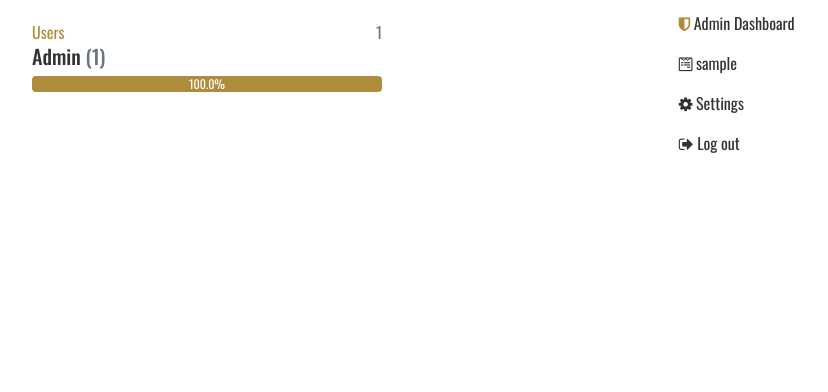
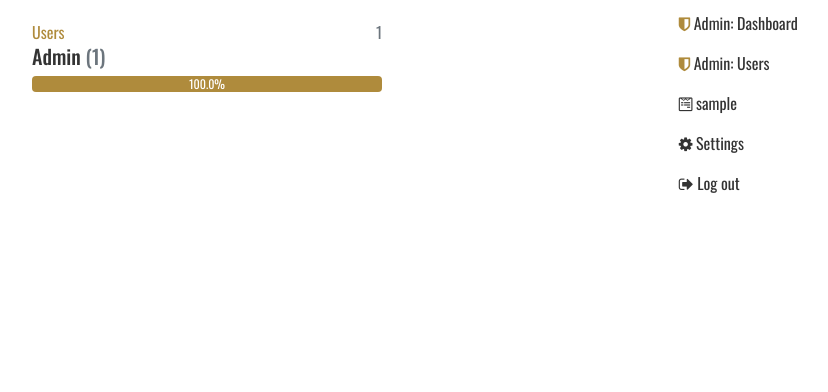
Before and after one commit to nushkovg/flexio, a Flask app: page /admin in a window 1280 px wide, after a click that opens the changed part. Shown: the part 56-448 px from the top of the page, without its empty margins (433-1261 px from the left). Run offline with Flask 2, Linux system fonts and the light colour scheme; the visitor is signed in with stand-in values (Sample User, id 1); data comes from the database, SQL or seed files in the repository; parts of the project's set-up code (start-up, migrations or seed data) failed here and were passed over; some libraries are stand-ins or nearby versions.

Commit message:
minor admin menu fix

```diff
--- a/flexio/blueprints/admin/templates/admin/_menu.html
+++ /dev/null
@@ -1,3 +0,0 @@
-<li><a href="{{ url_for('admin.dashboard') }}">Dashboard</a></li>
-<li role="separator" class="divider"></li>
-<li><a href="{{ url_for('admin.users') }}">Users</a></li>
--- a/flexio/templates/layouts/app.html
+++ b/flexio/templates/layouts/app.html
@@ -26,8 +26,12 @@
                     <ul class="dropdown-menu nav-item">
                         {% if current_user.role == 'admin' %}
                         <li>
+                            <a class="nav-link scroll-link" href="{{ url_for('admin.dashboard') }}">
+                            <i class="fa fa-shield"></i> Admin: Dashboard</a></li>
+                        <li>
+                        <li>
                             <a class="nav-link scroll-link" href="{{ url_for('admin.users') }}">
-                            <i class="fa fa-shield"></i> Admin Dashboard</a></li>
+                            <i class="fa fa-shield"></i> Admin: Users</a></li>
                         <li>
                         {% endif %}
                         {% if current_user.username != None %}
```
